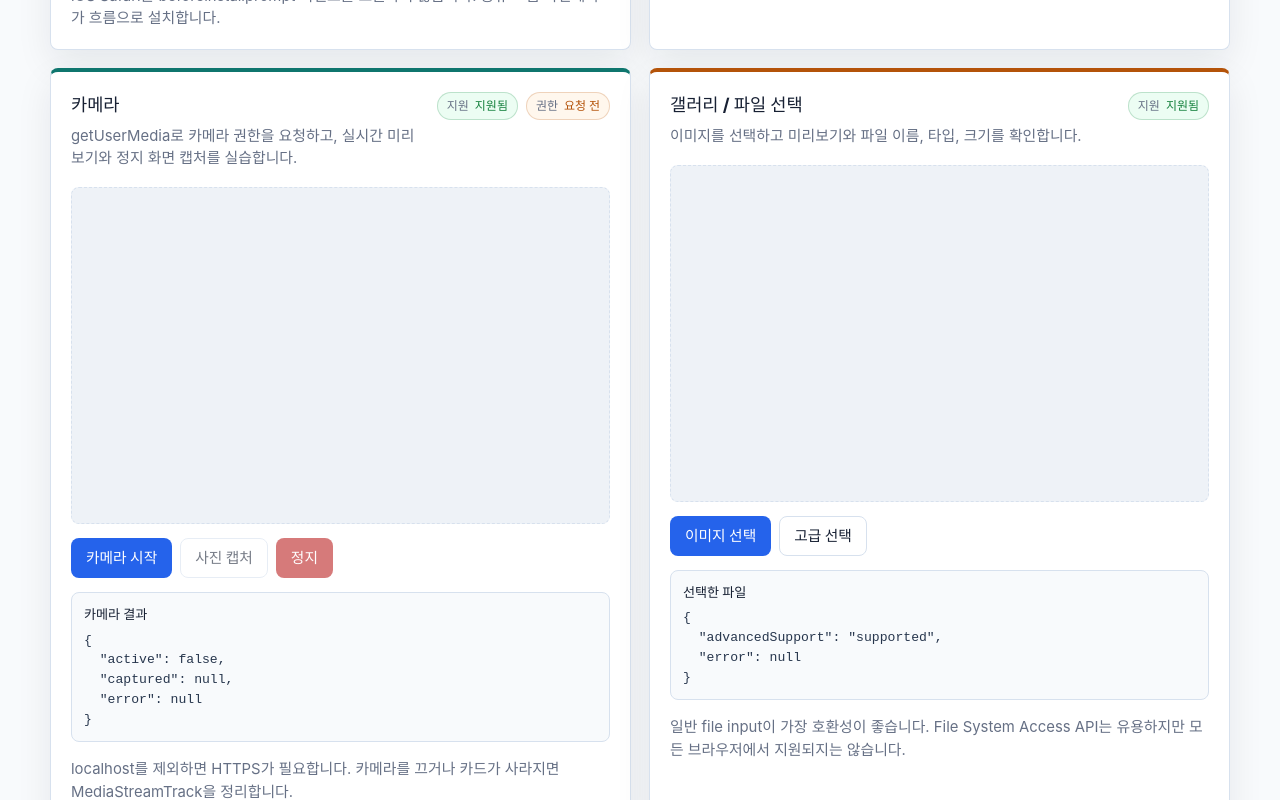
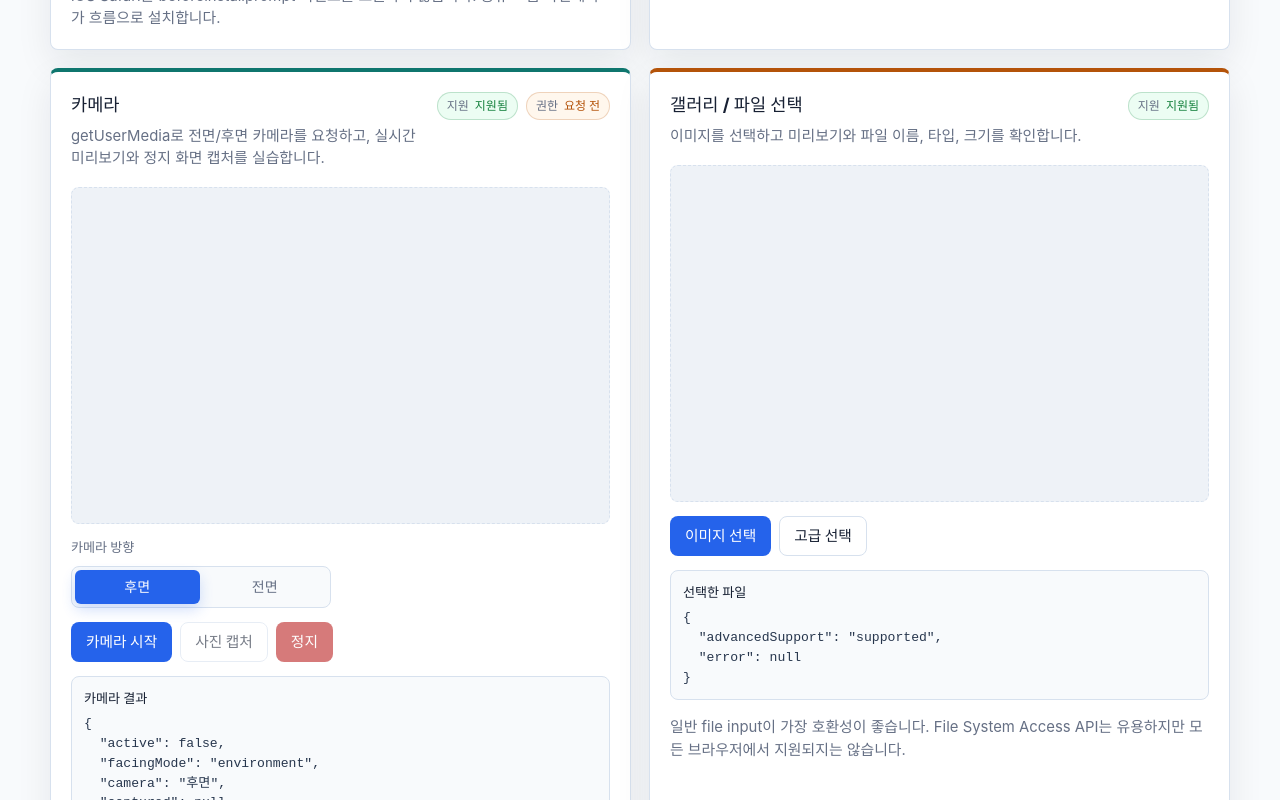
Before and after one commit to bk-git-hub/pwa-demo, a React (Vite) app: page / in a window 1280 px wide. Shown: the part 740-1540 px from the top of the page. Built offline with nearby package versions, Linux system fonts and the light colour scheme.

Commit message:
Add camera facing selector

```diff
--- a/src/features/camera/CameraCard.tsx
+++ b/src/features/camera/CameraCard.tsx
@@ -4,11 +4,21 @@ import { PrimaryButton } from '../../shared/components/PrimaryButton';
 import { ResultBox } from '../../shared/components/ResultBox';
 import type { PermissionStateLabel } from '../../shared/types/feature';
 import { queryPermission } from '../permissions/permissions';
-import { cameraSupport, captureStill, startCamera, stopCameraStream, type CapturedImage } from './camera';
+import { CameraFacingSelector } from './CameraFacingSelector';
+import {
+  CAMERA_FACING_LABELS,
+  cameraSupport,
+  captureStill,
+  startCamera,
+  stopCameraStream,
+  type CameraFacingMode,
+  type CapturedImage,
+} from './camera';
 
 export function CameraCard() {
   const videoRef = useRef<HTMLVideoElement | null>(null);
   const [stream, setStream] = useState<MediaStream | null>(null);
+  const [facingMode, setFacingMode] = useState<CameraFacingMode>('environment');
   const [permission, setPermission] = useState<PermissionStateLabel>('unknown');
   const [capture, setCapture] = useState<CapturedImage | null>(null);
   const [error, setError] = useState<string | null>(null);
@@ -26,10 +36,10 @@ export function CameraCard() {
     return () => stopCameraStream(stream);
   }, [stream]);
 
-  const openCamera = async () => {
+  const openCamera = async (mode = facingMode) => {
     setLoading(true);
     setError(null);
-    const result = await startCamera();
+    const result = await startCamera(mode);
     setLoading(false);
     if (result.ok && result.data) {
       setStream(result.data);
@@ -45,6 +55,17 @@ export function CameraCard() {
     setStream(null);
   };
 
+  const changeFacingMode = async (nextMode: CameraFacingMode) => {
+    setFacingMode(nextMode);
+    setCapture(null);
+    if (!stream) {
+      return;
+    }
+    stopCameraStream(stream);
+    setStream(null);
+    await openCamera(nextMode);
+  };
+
   const takePhoto = () => {
     const result = captureStill(videoRef.current);
     if (result.ok && result.data) {
@@ -58,15 +79,23 @@ export function CameraCard() {
     <ApiCard
       id="camera"
       title="카메라"
-      description="getUserMedia로 카메라 권한을 요청하고, 실시간 미리보기와 정지 화면 캡처를 실습합니다."
+      description="getUserMedia로 전면/후면 카메라를 요청하고, 실시간 미리보기와 정지 화면 캡처를 실습합니다."
       support={support}
       permission={permission}
-      note="localhost를 제외하면 HTTPS가 필요합니다. 카메라를 끄거나 카드가 사라지면 MediaStreamTrack을 정리합니다."
+      note="facingMode는 ideal 요청이라 기기와 브라우저에 따라 선택한 방향과 다르게 열릴 수 있습니다. 카메라를 끄거나 바꾸면 MediaStreamTrack을 정리합니다."
       tone="teal"
     >
       <video className="mediaPreview" ref={videoRef} autoPlay muted playsInline />
+      <CameraFacingSelector
+        disabled={support === 'unsupported' || loading}
+        value={facingMode}
+        onChange={(mode) => void changeFacingMode(mode)}
+      />
       <div className="actions">
-        <PrimaryButton disabled={support === 'unsupported' || loading || Boolean(stream)} onClick={openCamera}>
+        <PrimaryButton
+          disabled={support === 'unsupported' || loading || Boolean(stream)}
+          onClick={() => void openCamera()}
+        >
           {loading ? '시작 중...' : '카메라 시작'}
         </PrimaryButton>
         <PrimaryButton disabled={!stream} variant="secondary" onClick={takePhoto}>
@@ -82,6 +111,8 @@ export function CameraCard() {
           {JSON.stringify(
             {
               active: Boolean(stream),
+              facingMode,
+              camera: CAMERA_FACING_LABELS[facingMode],
               captured: capture ? { width: capture.width, height: capture.height, capturedAt: capture.capturedAt } : null,
               error,
             },
--- /dev/null
+++ b/src/features/camera/CameraFacingSelector.tsx
@@ -0,0 +1,31 @@
+import { CAMERA_FACING_LABELS, type CameraFacingMode } from './camera';
+
+const cameraFacingOptions: CameraFacingMode[] = ['environment', 'user'];
+
+type CameraFacingSelectorProps = {
+  disabled: boolean;
+  value: CameraFacingMode;
+  onChange: (mode: CameraFacingMode) => void;
+};
+
+export function CameraFacingSelector({ disabled, value, onChange }: CameraFacingSelectorProps) {
+  return (
+    <div className="fieldGroup">
+      <span className="fieldLabel">카메라 방향</span>
+      <div className="segmentedControl" role="group" aria-label="카메라 방향 선택">
+        {cameraFacingOptions.map((option) => (
+          <button
+            aria-pressed={value === option}
+            className={`segmentButton ${value === option ? 'selected' : ''}`}
+            disabled={disabled}
+            key={option}
+            onClick={() => onChange(option)}
+            type="button"
+          >
+            {CAMERA_FACING_LABELS[option]}
+          </button>
+        ))}
+      </div>
+    </div>
+  );
+}
--- a/src/features/camera/camera.ts
+++ b/src/features/camera/camera.ts
@@ -7,17 +7,27 @@ export type CapturedImage = {
   capturedAt: string;
 };
 
+export type CameraFacingMode = 'user' | 'environment';
+
+export const CAMERA_FACING_LABELS: Record<CameraFacingMode, string> = {
+  user: '전면',
+  environment: '후면',
+};
+
 export function cameraSupport(): FeatureSupport {
   return typeof navigator.mediaDevices?.getUserMedia === 'function' ? 'supported' : 'unsupported';
 }
 
-export async function startCamera(): Promise<FeatureResult<MediaStream>> {
+export async function startCamera(facingMode: CameraFacingMode): Promise<FeatureResult<MediaStream>> {
   if (cameraSupport() === 'unsupported') {
     return { ok: false, error: '이 브라우저는 Camera API를 지원하지 않습니다.' };
   }
 
   try {
-    const stream = await navigator.mediaDevices.getUserMedia({ video: true, audio: false });
+    const stream = await navigator.mediaDevices.getUserMedia({
+      video: { facingMode: { ideal: facingMode } },
+      audio: false,
+    });
     return { ok: true, data: stream };
   } catch (error) {
     return { ok: false, error: error instanceof Error ? error.message : '카메라 권한 요청에 실패했습니다.' };
--- a/src/shared/components/components.css
+++ b/src/shared/components/components.css
@@ -89,6 +89,51 @@
   place-items: center;
 }
 
+.fieldGroup {
+  display: grid;
+  gap: 8px;
+}
+
+.fieldLabel {
+  color: var(--muted);
+  font-size: 0.82rem;
+  font-weight: 700;
+}
+
+.segmentedControl {
+  display: inline-grid;
+  grid-template-columns: repeat(2, minmax(0, 1fr));
+  gap: 3px;
+  width: min(100%, 260px);
+  border: 1px solid var(--border);
+  border-radius: 8px;
+  padding: 3px;
+  background: #f8fafc;
+}
+
+.segmentButton {
+  min-height: 34px;
+  border: 0;
+  border-radius: 6px;
+  color: var(--muted);
+  background: transparent;
+  cursor: pointer;
+  font: inherit;
+  font-size: 0.88rem;
+  font-weight: 700;
+}
+
+.segmentButton.selected {
+  color: #ffffff;
+  background: var(--accent);
+  box-shadow: 0 6px 14px rgba(37, 99, 235, 0.2);
+}
+
+.segmentButton:disabled {
+  cursor: not-allowed;
+  opacity: 0.58;
+}
+
 .resultBox {
   min-height: 84px;
   border: 1px solid var(--border);
```
